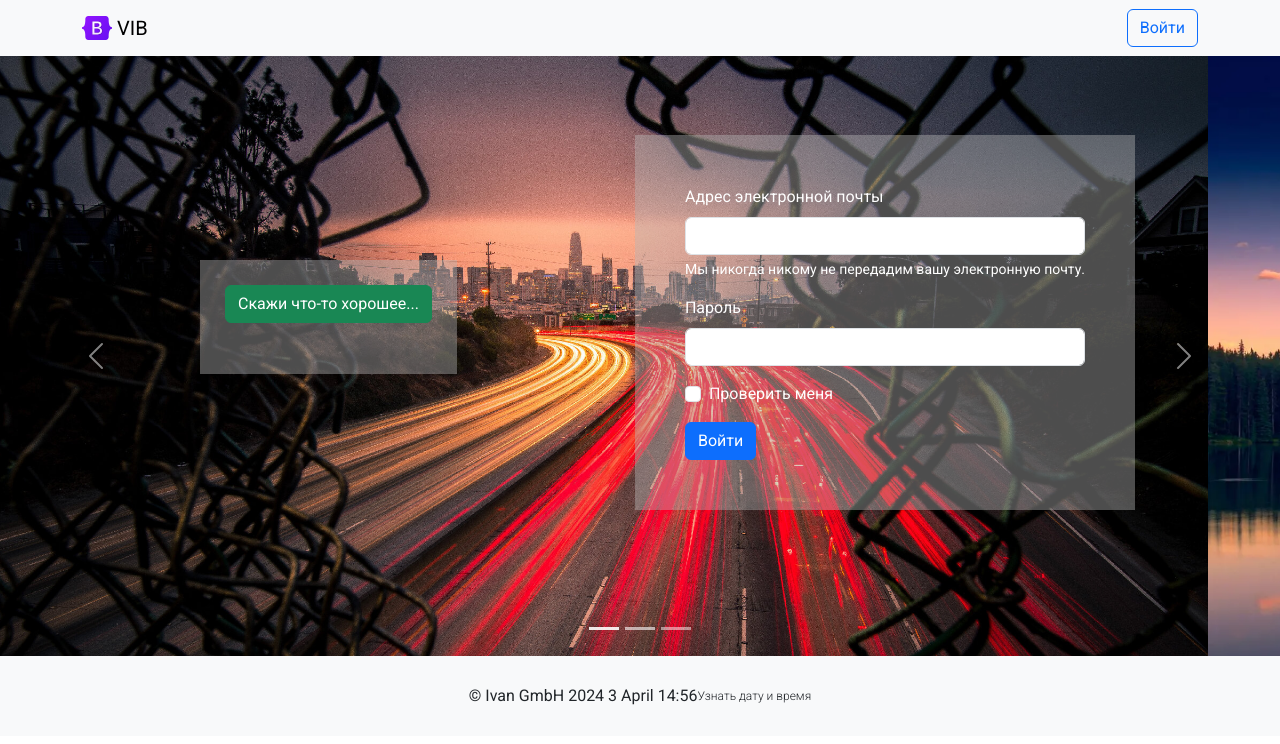
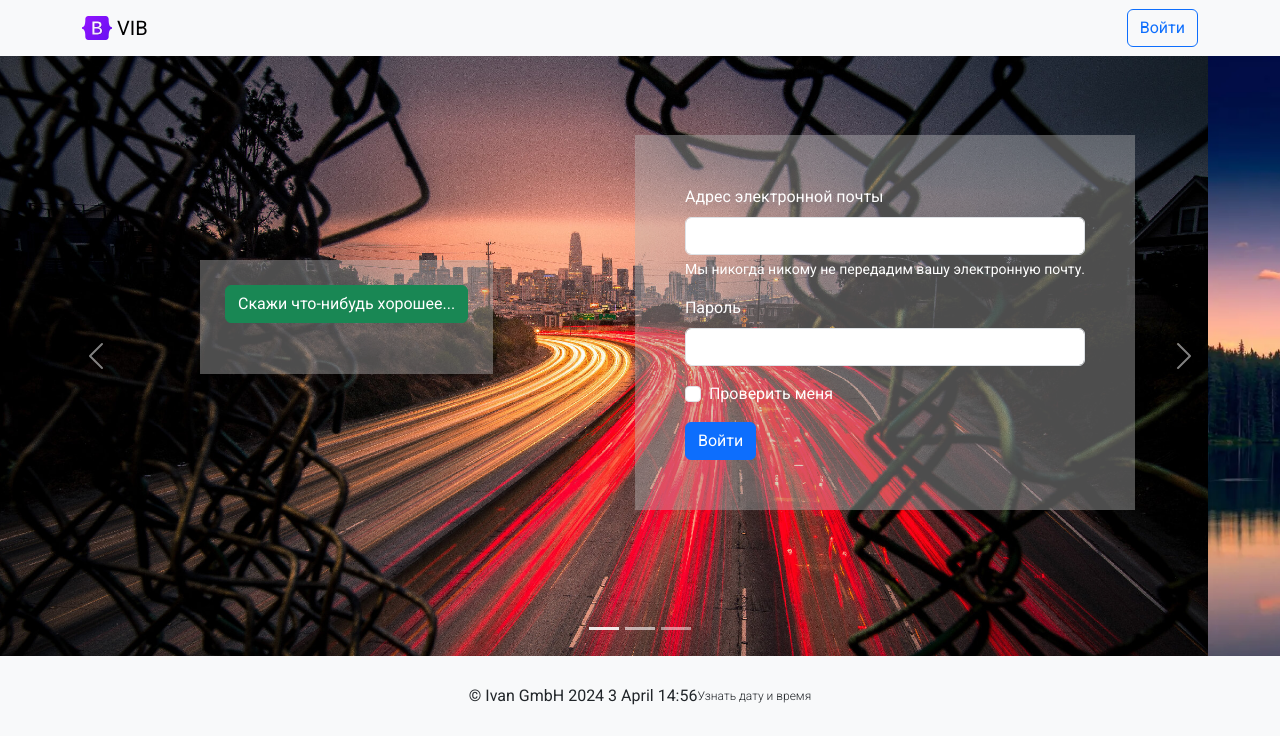
Before and after one commit to susaninivan/vuelern, a Vue app: page / in a window 1280 px wide. Shown: the top 744 px of the page. Built offline with nearby package versions, Linux system fonts and the light colour scheme.

Commit message:
add text mess

```diff
--- a/src/components/HomePage.vue
+++ b/src/components/HomePage.vue
@@ -73,7 +73,7 @@
       </div>
 <div class="mes-group">
     <button type="submit" @click="randomItem()" class="btn btn-success">
-        Скажи что-то хорошее...
+        Скажи что-нибудь хорошее...
       </button>
       <p>{{ message }}</p>
 </div>
@@ -262,7 +262,7 @@ $media: screen;
 @media #{$media} and (max-width: 700px) {
   .form-position {
     padding: 30px;
-    top: 80px;
+    top: 300px;
     right: 50px;
     left: 50px;
   }
@@ -275,5 +275,12 @@ $media: screen;
   .form-label {
     margin-bottom: 0.1rem;
   }
+
+
+  .mes-group{
+    top: 110px;
+    left: 45px;
+    max-width: 350px;
+  }
 }
 </style>
```
